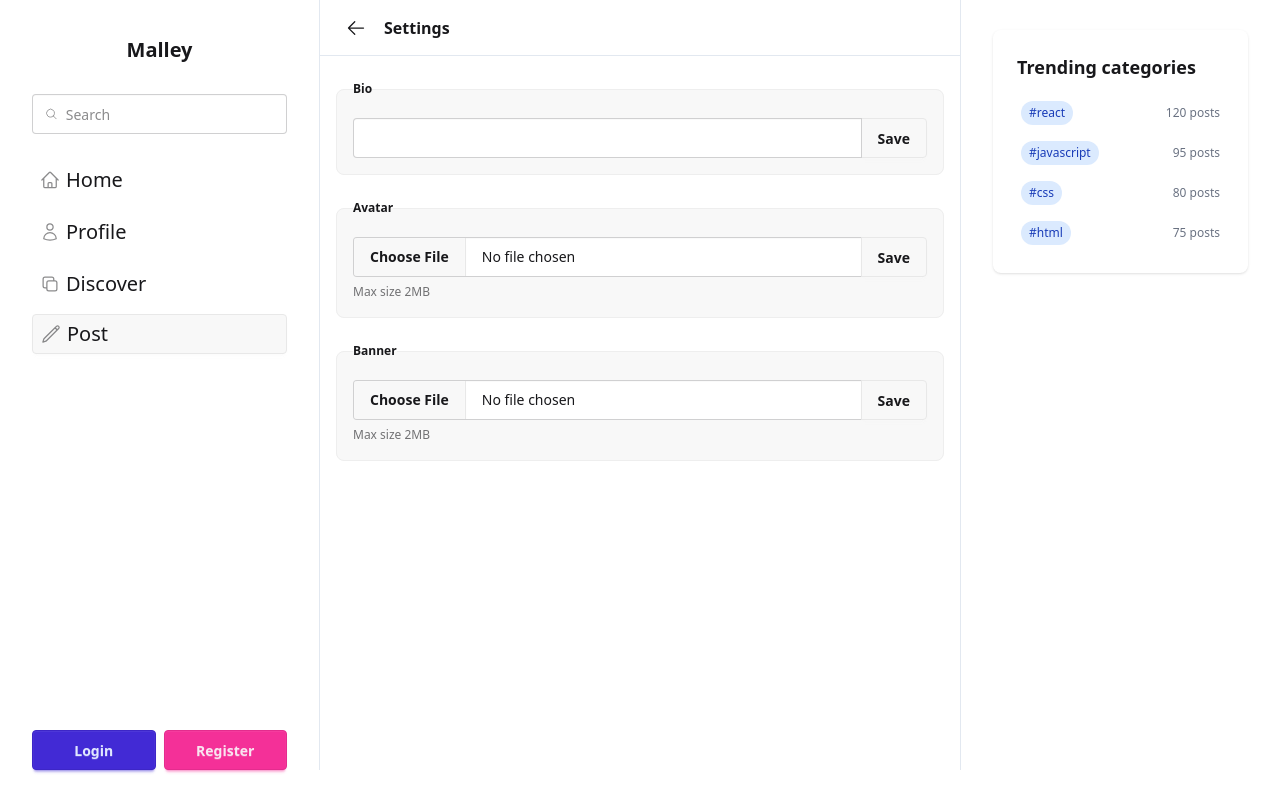
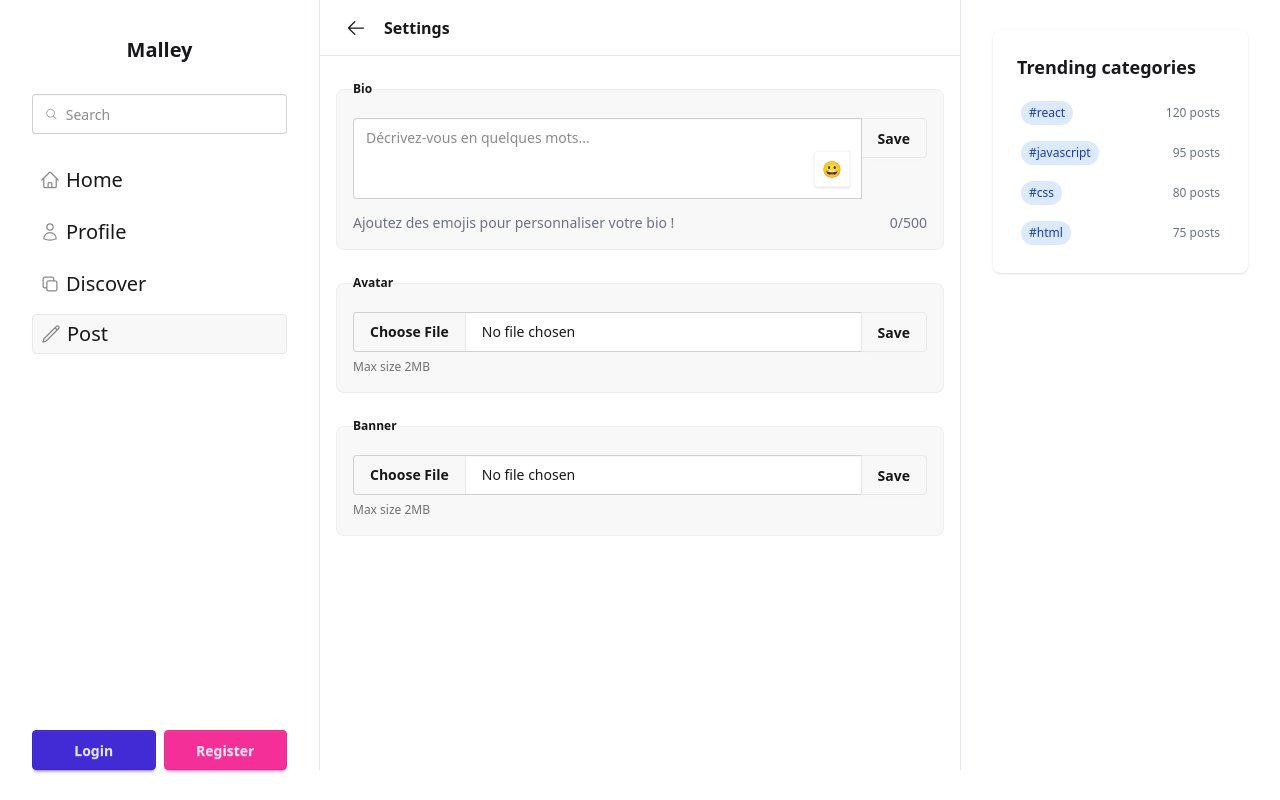
Before and after one commit to AFCMS/malley, a React (Vite) app: page /settings in a window 1280 px wide. Built offline with nearby package versions, Linux system fonts and the light colour scheme; no server answers.

Commit message:
emoji dans la bio

```diff
--- a/src/pages/Home/Home.tsx
+++ b/src/pages/Home/Home.tsx
@@ -1,5 +1,5 @@
 import { useEffect, useState } from "react";
-import { Link } from "react-router";
+import { Link, useLocation } from "react-router";
 
 import { supabase } from "../../contexts/supabase/supabase";
 import { PostgrestSingleResponse } from "@supabase/supabase-js";
@@ -12,6 +12,12 @@ export default function Home() {
       id: string;
     }[]
   > | null>(null);
+  const [showMessage, setShowMessage] = useState<{
+    message: string;
+    type: "success" | "error" | "info";
+  } | null>(null);
+
+  const location = useLocation();
 
   useEffect(() => {
     supabase
@@ -22,8 +28,49 @@ export default function Home() {
       });
   }, []);
 
+  // Gérer les messages provenant de la navigation
+  useEffect(() => {
+    if (location.state && typeof location.state === "object" && "message" in location.state) {
+      const state = location.state as { message: string; type: "success" | "error" | "info" };
+      setShowMessage({
+        message: state.message,
+        type: state.type,
+      }); // Effacer le message après 5 secondes
+      const timer = setTimeout(() => {
+        setShowMessage(null);
+      }, 5000);
+
+      return () => {
+        clearTimeout(timer);
+      };
+    }
+  }, [location.state]);
   return (
     <div className="mx-4 flex flex-col">
+      {/* Message de notification */}
+      {showMessage && (
+        <div
+          className={`mb-4 rounded-lg border p-4 ${
+            showMessage.type === "success"
+              ? "border-green-200 bg-green-50 text-green-800"
+              : showMessage.type === "error"
+                ? "border-red-200 bg-red-50 text-red-800"
+                : "border-blue-200 bg-blue-50 text-blue-800"
+          }`}
+        >
+          <div className="flex items-center justify-between">
+            <span>{showMessage.message}</span>
+            <button
+              onClick={() => {
+                setShowMessage(null);
+              }}
+              className="ml-4 text-sm underline opacity-75 hover:opacity-100"
+            >
+              Fermer
+            </button>
+          </div>
+        </div>
+      )}
       <h1>Home</h1>
       <br />
       {data?.data?.map((user) => {
--- a/src/pages/Settings/Settings.tsx
+++ b/src/pages/Settings/Settings.tsx
@@ -1,8 +1,19 @@
-import { useState } from "react";
+import { useState, useRef } from "react";
 
 import { queries } from "../../contexts/supabase/supabase";
 
 import TopBar from "../../layouts/TopBar/TopBar";
+import data from "@emoji-mart/data";
+import Picker from "@emoji-mart/react";
+
+interface EmojiData {
+  native: string;
+  id: string;
+  name: string;
+  colons: string;
+  skin: number;
+  unified: string;
+}
 
 const maxAllowedSize = 2 * 1024 * 1024; // 2MB in bytes
 
@@ -11,23 +22,79 @@ export default function Settings() {
   const [avatarMediaFile, setAvatarMediaFile] = useState<File | null>(null);
   const [bannerMediaFile, setBannerMediaFile] = useState<File | null>(null);
 
+  const bioTextareaRef = useRef<HTMLTextAreaElement>(null);
+
+  const handleEmojiSelect = (emoji: EmojiData) => {
+    const textarea = bioTextareaRef.current;
+    if (!textarea) return;
+
+    const cursorPos = textarea.selectionStart;
+    const textBefore = bio.substring(0, cursorPos);
+    const textAfter = bio.substring(cursorPos);
+
+    const newText = textBefore + emoji.native + textAfter;
+    setBio(newText);
+
+    // Remettre le focus sur le textarea après insertion
+    setTimeout(() => {
+      textarea.focus();
+      textarea.setSelectionRange(cursorPos + emoji.native.length, cursorPos + emoji.native.length);
+    }, 0);
+  };
+
   return (
     <div className="m flex w-full flex-col">
       <TopBar title="Settings" />
 
       <div className="flex w-full flex-col gap-4 p-4">
+        {" "}
         <fieldset className="fieldset bg-base-200 border-base-300 rounded-box border p-4">
           <legend className="fieldset-legend">Bio</legend>
           <div className="join">
-            <input
-              id="bio"
-              type="text"
-              className="input join-item w-full"
-              placeholder=""
-              onChange={(e) => {
-                setBio(e.target.value);
-              }}
-            />
+            <div className="relative flex-1">
+              <textarea
+                ref={bioTextareaRef}
+                id="bio"
+                className="textarea join-item w-full resize-none"
+                placeholder="Décrivez-vous en quelques mots..."
+                rows={3}
+                maxLength={500}
+                value={bio}
+                onChange={(e) => {
+                  setBio(e.target.value);
+                }}
+              />
+
+              {/* Bouton emoji */}
+              <div className="dropdown dropdown-bottom dropdown-end absolute right-3 bottom-3 z-50">
+                <div
+                  tabIndex={0}
+                  role="button"
+                  className="btn btn-ghost btn-sm hover:bg-base-200 bg-base-100/80 border-base-300/50 h-9 min-h-9 w-9 border p-0 shadow-sm backdrop-blur-sm"
+                  title="Ajouter un emoji"
+                  style={{ fontSize: "16px" }}
+                >
+                  😀
+                </div>
+                <div
+                  tabIndex={0}
+                  className="dropdown-content bg-base-100 rounded-box border-base-300 z-[999] mt-1 overflow-hidden border p-2 shadow-2xl"
+                  style={{ transform: "translateX(-20px)" }}
+                >
+                  <Picker
+                    data={data}
+                    onEmojiSelect={handleEmojiSelect}
+                    theme="light"
+                    locale="fr"
+                    previewPosition="none"
+                    searchPosition="sticky"
+                    navPosition="bottom"
+                    perLine={8}
+                    maxFrequentRows={2}
+                  />
+                </div>
+              </div>
+            </div>
             <button
               className="btn join-item"
               onClick={() => {
@@ -37,8 +104,11 @@ export default function Settings() {
               Save
             </button>
           </div>
+          <div className="mt-2 flex justify-between text-sm text-gray-500">
+            <span>Ajoutez des emojis pour personnaliser votre bio !</span>
+            <span>{bio.length}/500</span>
+          </div>
         </fieldset>
-
         <fieldset className="fieldset bg-base-200 border-base-300 rounded-box border p-4">
           <legend className="fieldset-legend">Avatar</legend>
           <div className="join">
@@ -79,7 +149,6 @@ export default function Settings() {
           </div>
           <label className="label">Max size 2MB</label>
         </fieldset>
-
         <fieldset className="fieldset bg-base-200 border-base-300 rounded-box border p-4">
           <legend className="fieldset-legend">Banner</legend>
           <div className="join">
```
